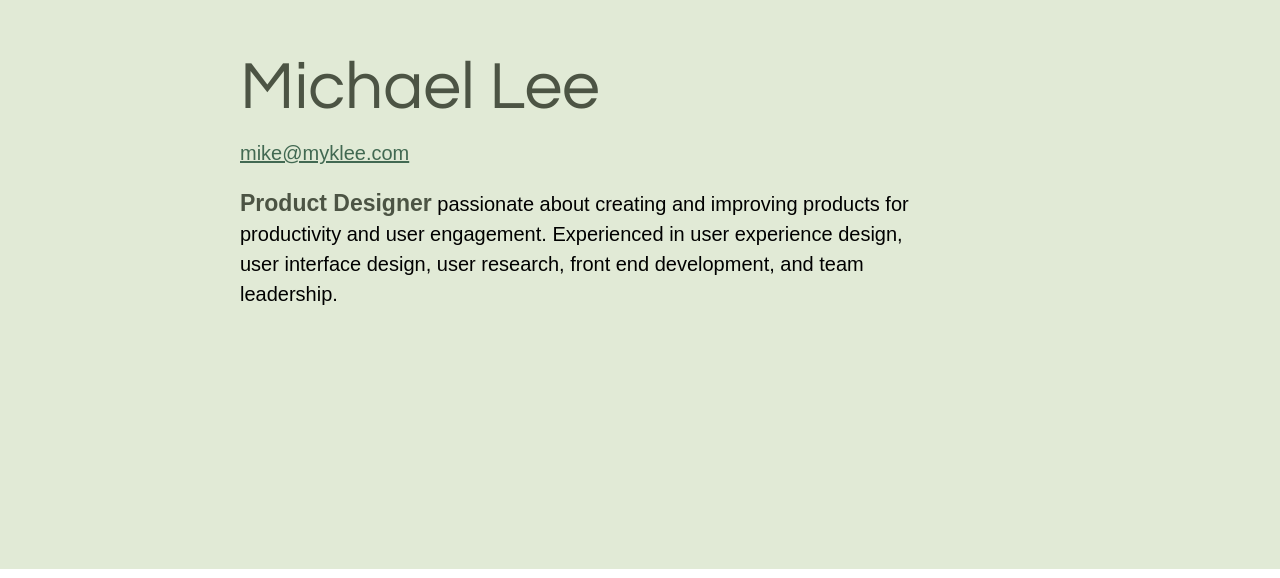
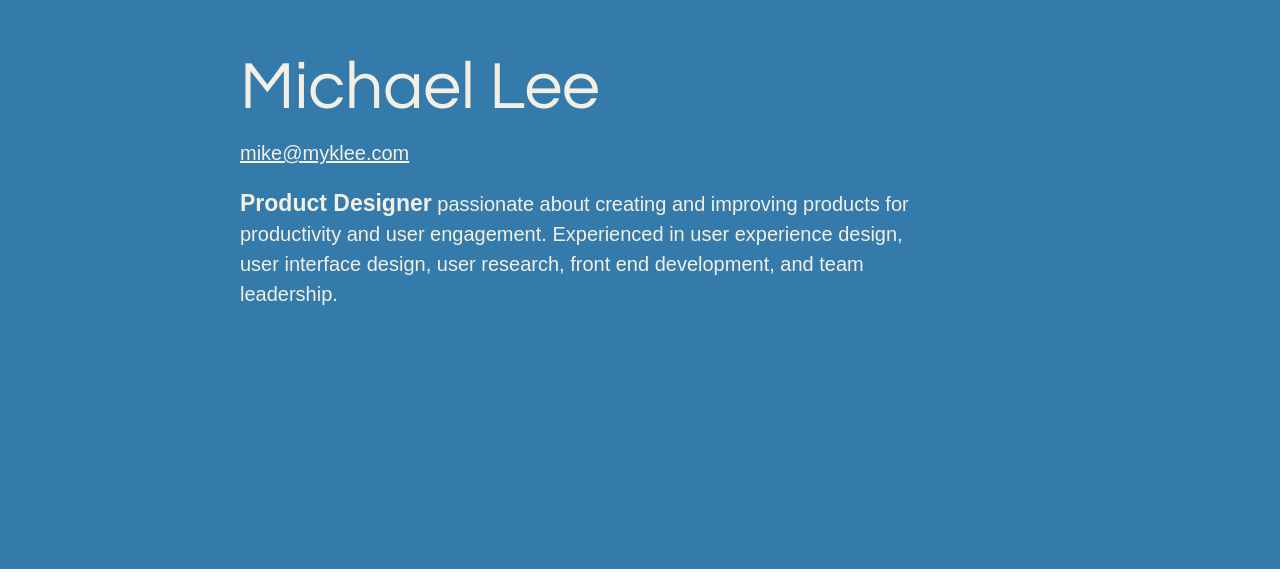
Before and after one commit to myklee/myklee2, a website: page index.html in a window 1280 px wide. Shown: the part 203-781 px from the top of the page. Drawn offline with nearby package versions, Linux system fonts and the light colour scheme; a web font is replaced by a local one.

Commit message:
iMac first update

```diff
--- a/less/styles.less
+++ b/less/styles.less
@@ -1,20 +1,26 @@
 .feature-img {
     width: 100%;
 }
+
 header {
     background-color: @headerBgColor;
     padding: 12em 6em 12em 12em;
+    h1 {
+        color: @hOffWhite;
+        color: @hOffWhite;
+    }
     p {
+        color:@offWhite;
         margin: 1em 0;
         width: 35em;
     }
     span {
-        color: @hColor;
+        color: @hOffWhite;
         font-size: 1.15em;
         font-weight: 700;
     }
     a {
-        color: @aColor;
+        color: @offWhite;
     }
 }
 
@@ -35,8 +41,7 @@ a {
 
 section {
     box-sizing: border-box;
-    display: block;
-    // height:800px;
+    display: block; // height:800px;
     overflow: hidden;
     position: relative;
     padding: 15em 6em;
@@ -44,19 +49,6 @@ section {
     li {
         max-width: 25em;
     }
-}
-
-
-/* ********
-
-Carousel
-
-********** */
-
-.carousel-cell {
-    width: 100%;
-    height: 560px;
-    background-color: #c00;
 }
 
 
@@ -102,7 +94,7 @@ section {
 
 #process {
     &:before {
-        left:40em;
+        left: 40em;
         right: 0;
         background-image: url("../images/wireframes.png");
     }
@@ -114,8 +106,7 @@ section {
     &:before {
         left: 0;
         right: 40%;
-        background-image: url("../images/mockups.png");
-        // background-position: top right;
+        background-image: url("../images/mockups.png"); // background-position: top right;
         background-position: top center;
     }
     &:after {
--- a/less/typography.less
+++ b/less/typography.less
@@ -4,7 +4,6 @@ h3,
 h4,
 h5,
 h6 {
-    color: @hColor;
     font-family: 'Questrial', sans-serif;
     line-height: 1.5em;
 }
--- a/less/variables.less
+++ b/less/variables.less
@@ -15,13 +15,18 @@ Modular Scale
 0.132em
 0.088em
 */
+@blue: #347AAA;
+@offWhite: #F2F0E4;
+
 @baseFont: 20px;
 @mBaseFont: 16px;
 
 
 /* colors */
-@hColor: #4C5444;
-@pColor: #426952;
-@aColor: #426952;
+@hOffWhite: @offWhite;
+@hOffBlue: @blue;
 
-@headerBgColor: #E1EAD6;
+@pBlue: @blue;
+// @aColor: #426952;
+
+@headerBgColor: @blue;
```
Also changed, not shown: css/main.css.
